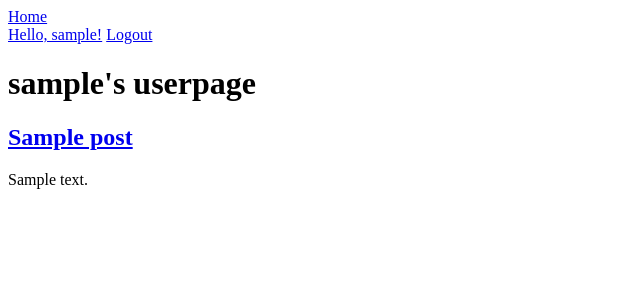
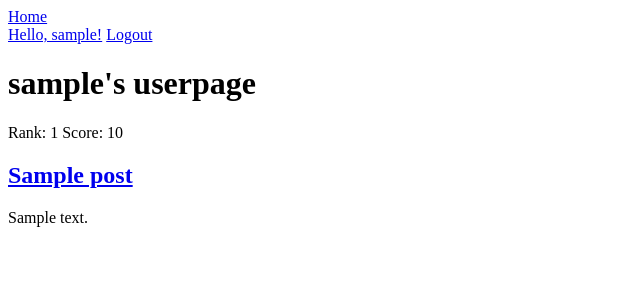
Before and after one commit to danrr/SELP, a Flask app: a page that uses app/templates/userpage.html in a window 1280 px wide. Shown: the top 300 px of the page, without its empty margins (0-640 px from the left). Run offline with Flask 2, Linux system fonts and the light colour scheme; a user stored in the database is signed in; tables that the repository leaves empty hold one stand-in row (values such as "Sample post").

Commit message:
Adding score to user model, with method that computes rank.

```diff
--- a/app/models.py
+++ b/app/models.py
@@ -8,6 +8,7 @@ class User(db.Model):
     username = db.Column(db.String(64), index=True, unique=True)
     email = db.Column(db.String(120), index=True, unique=True)
     password_hash = db.Column(db.String(120))
+    score = db.Column(db.Integer, default=0)
     posts = db.relationship('Post', backref='author', lazy='dynamic')
 
     def __init__(self, username, email, password):
@@ -30,6 +31,12 @@ class User(db.Model):
     def check_password(self, password):
         return check_password_hash(self.password_hash, password)
 
+    def increase_score(self, score):
+        self.score += score
+
+    def get_rank(self):
+        return self.__class__.query.filter(self.__class__.score > self.score).count() + 1
+
     def __repr__(self):
         return '<User {username}>'.format(username=self.username)
 
--- a/app/templates/userpage.html
+++ b/app/templates/userpage.html
@@ -1,6 +1,14 @@
 {% extends "base.html" %}
 {% block content %}
     <h1>{{ g.user.username }}'s userpage</h1>
+    <div class="ranking">
+        <span class="rank">
+            Rank: {{ rank }}
+        </span>
+        <span class="score">
+            Score: {{ score }}
+        </span>
+    </div>
     {% for post in posts %}
         <div class="post">
             <h2>
--- a/app/views.py
+++ b/app/views.py
@@ -90,6 +90,8 @@ def user(username):
 
     context = {}
     context['title'] = 'Cooking challenge'
+    context['rank'] = user.get_rank()
+    context['score'] = user.score
     context['posts'] = []
     for post in user.posts:
         context['posts'] += [{
```
